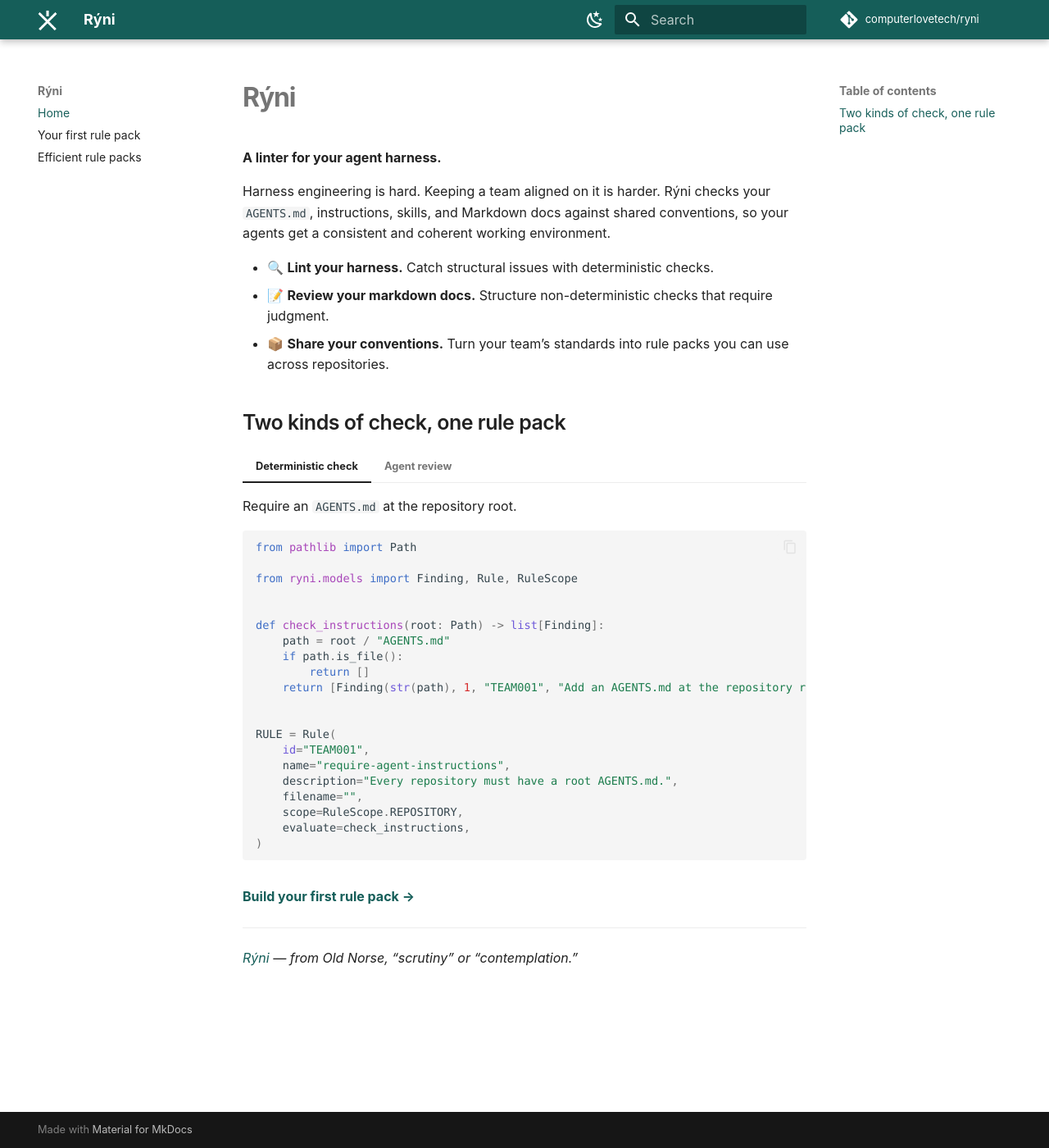
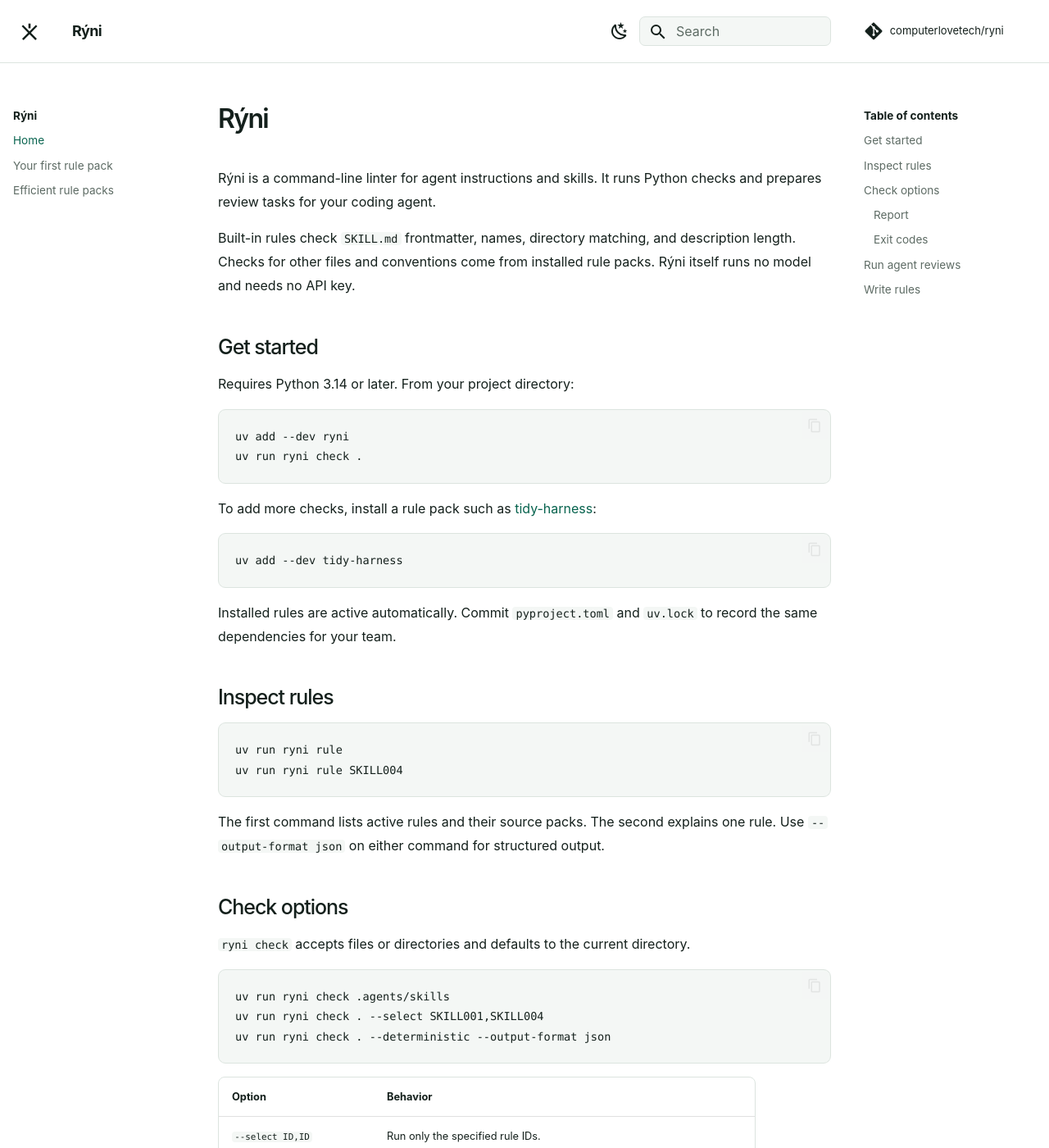
Before and after one commit to computerlovetech/ryni, an MkDocs documentation site: the page built from website/index.md, in a window 1280 px wide and 1400 px high. Shown: the whole window at 82% size. Built offline with MkDocs 1.6.1 and Material for MkDocs 9.7.7, drawn with Linux system fonts in a browser that asks for light colours; comment, search, counter and statistics services are not loaded; some of the changed text lies outside the part shown.

````diff
--- a/mkdocs.yml
+++ b/mkdocs.yml
@@ -12,8 +12,8 @@ nav:
   - Efficient rule packs: efficient-rule-packs.md
 theme:
   name: material
-  logo: assets/ryni-logo.png
-  favicon: assets/ryni-logo.png
+  logo: assets/ryni-logo.svg
+  favicon: assets/ryni-logo.svg
   font: false
   palette:
     - scheme: default
--- a/website/index.md
+++ b/website/index.md
@@ -1,64 +1,115 @@
 # Rýni
 
-**A linter for your agent harness.**
+Rýni is a command-line linter for agent instructions and skills. It runs Python
+checks and prepares review tasks for your coding agent.
 
-Harness engineering is hard. Keeping a team aligned on it is harder. Rýni checks
-your `AGENTS.md`, instructions, skills, and Markdown docs against shared
-conventions, so your agents get a consistent and coherent working environment.
+Built-in rules check `SKILL.md` frontmatter, names, directory matching, and
+description length. Checks for other files and conventions come from installed
+rule packs. Rýni itself runs no model and needs no API key.
 
-- 🔍 **Lint your harness.** Catch structural issues with deterministic checks.
-- 📝 **Review your markdown docs.** Structure non-deterministic checks that require judgment.
-- 📦 **Share your conventions.** Turn your team’s standards into rule packs you can use across repositories.
+## Get started
 
-## Two kinds of check, one rule pack
+Requires Python 3.14 or later. From your project directory:
 
-=== "Deterministic check"
+```bash
+uv add --dev ryni
+uv run ryni check .
+```
 
-    Require an `AGENTS.md` at the repository root.
+To add more checks, install a rule pack such as
+[tidy-harness](https://github.com/computerlovetech/ryni/tree/main/examples/tidy-harness):
 
-    ```python
-    from pathlib import Path
+```bash
+uv add --dev tidy-harness
+```
 
-    from ryni.models import Finding, Rule, RuleScope
+Installed rules are active automatically. Commit `pyproject.toml` and `uv.lock`
+to record the same dependencies for your team.
 
+## Inspect rules
 
-    def check_instructions(root: Path) -> list[Finding]:
-        path = root / "AGENTS.md"
-        if path.is_file():
-            return []
-        return [Finding(str(path), 1, "TEAM001", "Add an AGENTS.md at the repository root.")]
+```bash
+uv run ryni rule
+uv run ryni rule SKILL004
+```
 
+The first command lists active rules and their source packs. The second explains
+one rule. Use `--output-format json` on either command for structured output.
 
-    RULE = Rule(
-        id="TEAM001",
-        name="require-agent-instructions",
-        description="Every repository must have a root AGENTS.md.",
-        filename="",
-        scope=RuleScope.REPOSITORY,
-        evaluate=check_instructions,
-    )
-    ```
+## Check options
 
-=== "Agent review"
+`ryni check` accepts files or directories and defaults to the current directory.
 
-    Ask your coding agent to find contradictory instructions in `AGENTS.md`.
+```bash
+uv run ryni check .agents/skills
+uv run ryni check . --select SKILL001,SKILL004
+uv run ryni check . --deterministic --output-format json
+```
 
-    ```python
-    from ryni.models import ReviewRule
+| Option | Behavior |
+| --- | --- |
+| `--select ID,ID` | Run only the specified rule IDs. |
+| `--fix` | Apply available deterministic fixes, then recheck. Modifies files. |
+| `--deterministic` | Exclude agent reviews; run only Python checks. |
+| `--output-format text` | Group findings by file; show counts and elapsed time. The default. |
+| `--output-format compact` | Print one-line `path:line: rule message` diagnostics. |
+| `--output-format json` | Report checked targets, findings, errors, and pending reviews as JSON. |
+| `--profile` | Add rule timings and shared-helper cache statistics. |
 
-    RULE = ReviewRule(
-        id="TEAM002",
-        name="no-contradictory-instructions",
-        description="AGENTS.md must not contain contradictory instructions.",
-        instructions="""
-    Find contradictory instructions in the root AGENTS.md.
-    Cite both sides of each conflict, accounting for scope and exceptions.
-    """,
-    )
-    ```
+### Report
 
-**[Build your first rule pack →](first-rule-pack.md)**
+Example text output:
 
----
+```text
+Rýni  check
 
-*[Rýni](https://en.wiktionary.org/wiki/r%C3%BDni#Etymology) — from Old Norse, “scrutiny” or “contemplation.”*
+.agents/skills/example/SKILL.md
+  1  SKILL004  Shorten the skill description to at most 1024 characters
+               (currently 1461).
+
+Changes needed
+1 finding
+142 files checked · 0.28s
+```
+
+Counts cover unique targets that completed deterministic checks. Directory
+targets are listed separately; the count is not every file encountered during
+traversal. Elapsed time includes rule loading, discovery, checks, and any
+fix/recheck, excluding process startup and report rendering.
+
+Color respects `NO_COLOR`. Redirected output is plain text. Execution errors go
+to stderr in text and compact output; JSON includes them in `errors`.
+
+### Exit codes
+
+| Code | Meaning |
+| --- | --- |
+| `0` | No findings, errors, or pending reviews. |
+| `1` | Findings remain. |
+| `2` | An execution, configuration, or usage error occurred. |
+| `3` | No findings or errors, but agent reviews remain pending. |
+
+Errors take precedence over findings; findings take precedence over pending
+reviews. A clean result only covers the selected checks. An empty scan can also
+exit `0`; check the reported file count.
+
+## Run agent reviews
+
+The CLI prepares review tasks but does not execute them. Install the bundled
+skill, then invoke it in your coding agent from the same repository:
+
+| Agent | Install in your terminal | Send in your agent |
+| --- | --- | --- |
+| Claude Code | `uv run ryni skill install .claude/skills` | `/ryni-check` |
+| Codex | `uv run ryni skill install .agents/skills` | `$ryni-check` |
+
+The skill runs deterministic checks, delegates pending reviews to sub-agents,
+and combines the findings. Your agent must support sub-agents. Use
+`--deterministic` when you only want Python checks, such as in CI.
+
+## Write rules
+
+- [Your first rule pack](first-rule-pack.md): create a Python check, package it,
+  and add an agent review.
+- [Efficient rule packs](efficient-rule-packs.md): share parsing work between
+  checks and profile execution.
--- a/website/stylesheets/extra.css
+++ b/website/stylesheets/extra.css
@@ -1,19 +1,82 @@
+/* Shared visual language with clt/apps/umbod-website/styles.css. */
 :root {
-  --md-primary-fg-color: #155e59;
-  --md-primary-fg-color--light: #207d75;
-  --md-primary-fg-color--dark: #104b47;
+  --ink: #14201c;
+  --muted: #5d6b64;
+  --line: #dce4df;
+  --soft: #f4f7f5;
+  --teal: #10cda0;
+  --teal-dark: #07634e;
+  --md-text-font: Inter, ui-sans-serif, -apple-system, BlinkMacSystemFont, "Segoe UI", sans-serif;
+  --md-code-font: ui-monospace, SFMono-Regular, Menlo, Consolas, monospace;
 }
-.md-typeset h1 { font-weight: 700; letter-spacing: -.035em; }
-.md-typeset h2 { font-weight: 600; letter-spacing: -.02em; }
-.md-typeset code { border-radius: .2rem; }
-.md-typeset .admonition { border-radius: .35rem; }
-
-/* The supplied logo is dark on transparent; keep it legible in the header. */
-.md-header .md-logo img,
-.md-nav--primary .md-logo img {
-  width: 2.4rem;
-  height: 2.4rem;
-  max-width: none;
-  margin: -.6rem;
-  filter: brightness(0) invert(1);
+[data-md-color-scheme="default"] {
+  --md-default-fg-color: var(--ink);
+  --md-default-fg-color--light: var(--muted);
+  --md-default-fg-color--lighter: #829188;
+  --md-default-bg-color: #fff;
+  --md-primary-fg-color: #fff;
+  --md-primary-bg-color: var(--ink);
+  --md-primary-bg-color--light: var(--muted);
+  --md-accent-fg-color: var(--teal-dark);
+  --md-typeset-a-color: var(--teal-dark);
+  --md-code-bg-color: var(--soft);
+  --md-code-fg-color: var(--ink);
 }
+[data-md-color-scheme="slate"] {
+  --ink: #e4f2e9;
+  --muted: #b7c5bd;
+  --line: #3d4d43;
+  --soft: #1d3027;
+  --teal-dark: #67d7b0;
+  --md-default-fg-color: var(--ink);
+  --md-default-fg-color--light: var(--muted);
+  --md-default-bg-color: #14201c;
+  --md-code-hl-keyword-color: #9dc8ec;
+  --md-code-hl-function-color: #d5b5ee;
+  --md-code-hl-string-color: #9bdbb3;
+  --md-code-hl-number-color: #e9c28d;
+  --md-code-hl-comment-color: #acbeb2;
+  --md-primary-fg-color: #14201c;
+  --md-primary-bg-color: var(--ink);
+  --md-primary-bg-color--light: var(--muted);
+  --md-accent-fg-color: var(--teal-dark);
+  --md-typeset-a-color: var(--teal-dark);
+  --md-code-bg-color: var(--soft);
+  --md-code-fg-color: var(--ink);
+}
+body { -webkit-font-smoothing: antialiased; }
+.md-grid { max-width: 64rem; }
+.md-header { color: var(--ink); border-bottom: 1px solid var(--line); box-shadow: none; }
+.md-header__inner { min-height: 3.8rem; }
+.md-header__title { font-weight: 650; letter-spacing: -.04em; }
+.md-header .md-logo img, .md-nav--primary .md-logo img {
+  width: 2rem; height: 2rem; max-width: none; object-fit: contain;
+}
+[data-md-color-scheme="slate"] .md-logo img { filter: brightness(0) invert(1); }
+.md-search__form { background: var(--soft); border: 1px solid var(--line); border-radius: 7px; }
+.md-search__input::placeholder { color: var(--muted); }
+.md-main__inner { margin-top: 1.5rem; }
+.md-nav { font-size: .68rem; line-height: 1.6; }
+.md-nav__title { color: var(--ink); }
+.md-nav__link { color: var(--muted); }
+.md-nav__link--active, .md-nav__link:hover { color: var(--teal-dark); }
+.md-typeset { font-size: .8rem; line-height: 1.8; }
+.md-typeset h1 { color: var(--ink); font-weight: 600; letter-spacing: -.052em; line-height: 1.12; }
+.md-typeset h2 { font-weight: 550; letter-spacing: -.042em; line-height: 1.2; margin-top: 1.8em; }
+.md-typeset h3 { font-weight: 550; letter-spacing: -.025em; }
+.md-typeset a:not(.md-button):hover { text-decoration: underline; text-underline-offset: 4px; }
+.md-typeset hr { border-color: var(--line); margin: 2rem 0; }
+.md-typeset code { border-radius: 4px; }
+.md-typeset pre > code { border: 1px solid var(--line); border-radius: 9px; padding: 1rem; line-height: 1.8; }
+.md-typeset .admonition, .md-typeset details { border-radius: 9px; box-shadow: none; }
+.md-typeset table:not([class]) { border-color: var(--line); border-radius: 8px; }
+.md-footer { background: var(--soft); color: var(--ink); border-top: 1px solid var(--line); }
+.md-footer-meta { background: transparent; }
+.md-copyright, .md-copyright a { color: var(--muted) !important; }
+:focus-visible { outline: 3px solid var(--teal-dark); outline-offset: 4px; }
+@media (max-width: 76.234375em) {
+  .md-nav--primary .md-nav__title[for="__drawer"] { background: var(--soft); color: var(--ink); }
+}
+@media (max-width: 700px) {
+  .md-main__inner { margin-top: 1.3rem; }
+}
````
Also changed, not shown: README.md (+19 -35 lines), website/efficient-rule-packs.md (+10 -13 lines), website/first-rule-pack.md (+2 -1 lines), website/assets/ryni-logo.svg (added), website/assets/ryni-wordmark-dark.svg, website/assets/ryni-wordmark-light.svg.
